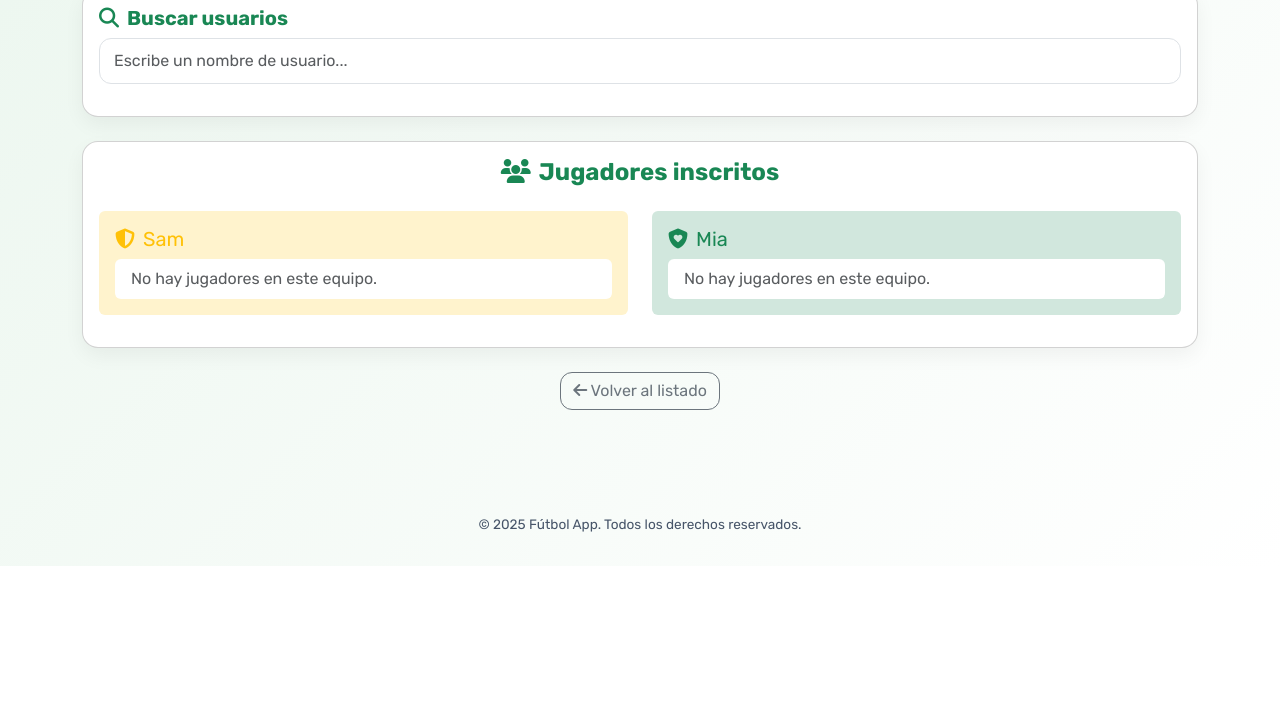
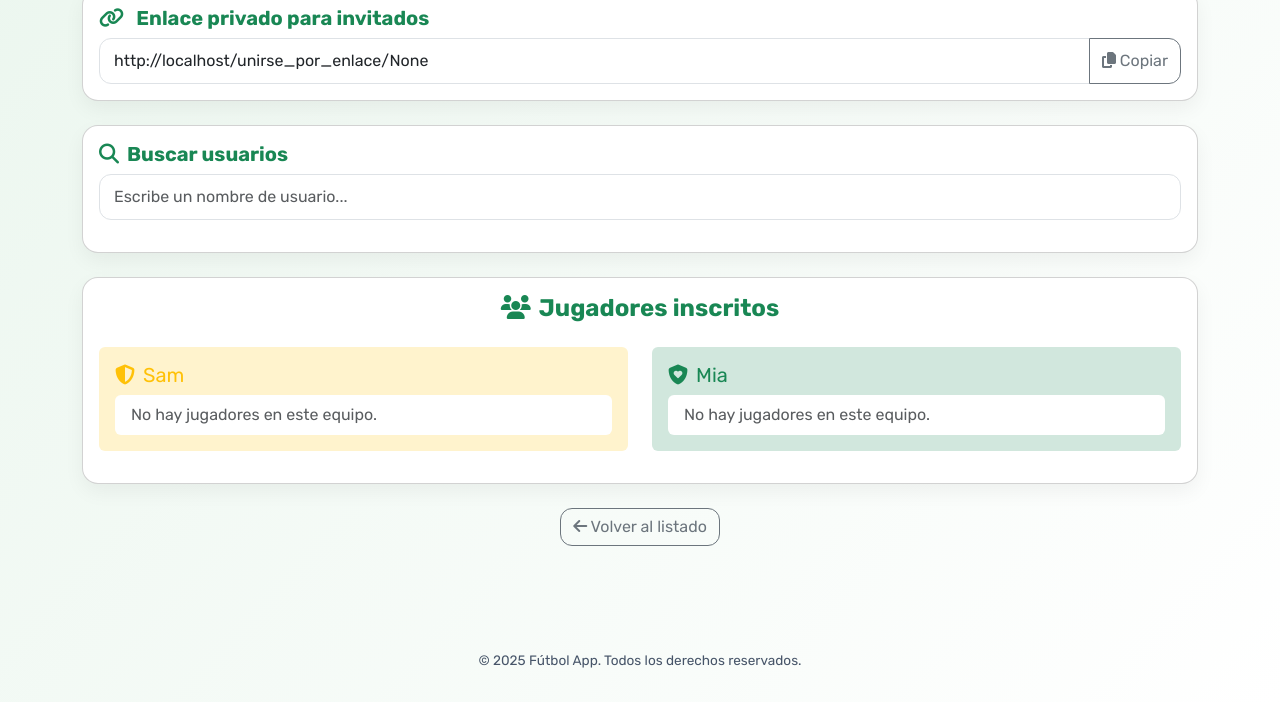
Before and after one commit to Attackg7/futbol_app, a Flask app: page /partido/2 in a window 1280 px wide. Shown: the part 721-1423 px from the top of the page. Before the commit the page ends 1287 px from the top, so only its background shows below. Run offline with Flask 3, Linux system fonts and the light colour scheme; a user stored in the database is signed in; some libraries are stand-ins or nearby versions.

Commit message:
se agrega que tambien aparezca enlace privado para partidos por invitacion

```diff
--- a/app.py
+++ b/app.py
@@ -267,7 +267,7 @@
         hora_str = request.form['hora']
         fecha_hora = datetime.strptime(f"{fecha_str} {hora_str}", "%Y-%m-%d %H:%M")
         solo_por_invitacion = 'solo_por_invitacion' in request.form
-        enlace_unico = str(uuid.uuid4()) if not solo_por_invitacion else None
+
 
         nuevo_partido = Partido(
             fecha_hora=fecha_hora,
@@ -278,9 +278,12 @@
             equipo2=request.form['equipo2'],
             max_jugadores=int(request.form['max_jugadores']),
             organizador_id=current_user.id,
-            solo_por_invitacion=solo_por_invitacion,
-            enlace_invitacion=enlace_unico
+            solo_por_invitacion=solo_por_invitacion
         )
+
+        # ✅ Generar siempre el enlace para el organizador
+        nuevo_partido.generar_enlace_unico()
+
         db.session.add(nuevo_partido)
         db.session.commit()
 
--- a/templates/detalle_partido.html
+++ b/templates/detalle_partido.html
@@ -205,13 +205,22 @@
 {% endif %}
 
     <!-- Enlace Público -->
-    {% if current_user.id == partido.organizador_id and not partido.solo_por_invitacion %}
+    {% if current_user.id == partido.organizador_id and not partido.cerrado and not partido.cancelado and not partido.esta_en_curso() %}
     <div class="card">
         <div class="card-body">
-                <h5 class="card-title"><i class="fas fa-link me-2"></i>Enlace público</h5>
+            <h5 class="card-title">
+                <i class="fas fa-link me-2"></i>
+                {% if partido.solo_por_invitacion %}
+                    Enlace privado para invitados
+                {% else %}
+                    Enlace público para unirse
+                {% endif %}
+            </h5>
             <div class="input-group">
                 <input type="text" id="link-invitacion" class="form-control" value="{{ request.host_url }}unirse_por_enlace/{{ partido.enlace_invitacion }}" readonly>
-                    <button class="btn btn-outline-secondary" onclick="copiarLink()"><i class="fas fa-copy"></i> Copiar</button>
+                <button class="btn btn-outline-secondary" onclick="copiarLink()">
+                    <i class="fas fa-copy"></i> Copiar
+                </button>
             </div>
         </div>
     </div>
```
Also changed, not shown: futbol.db, static/profile_pics/user1_1750738038.jpg (added). Lines whose indentation alone changed are shown as unchanged.
